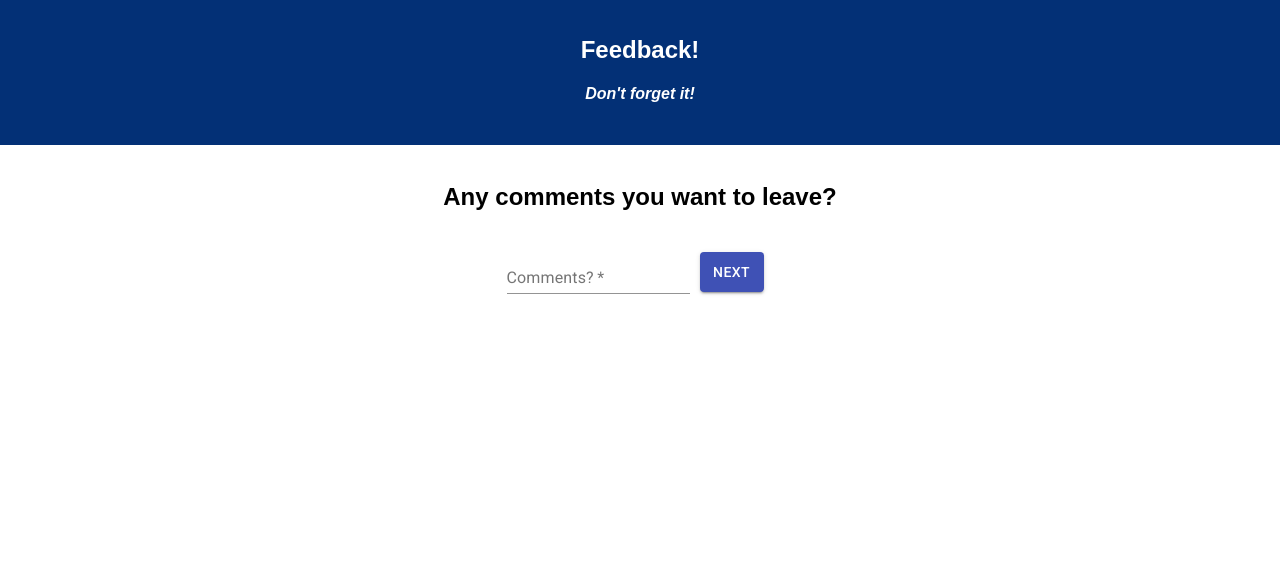
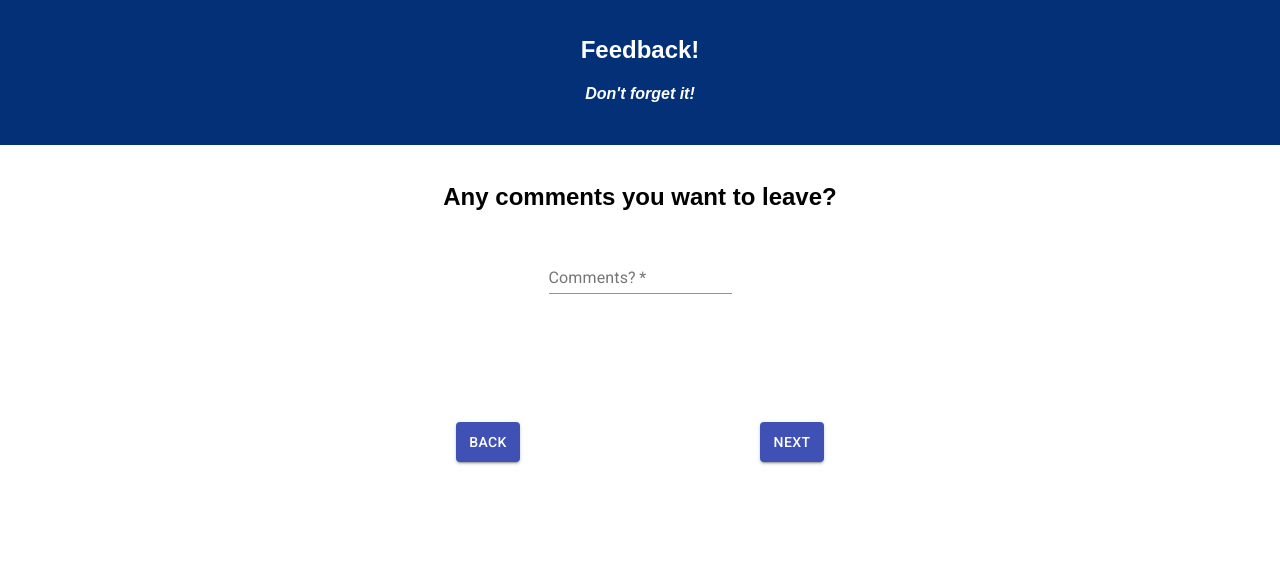
Before and after one commit to cassidyfoust/redux-feedback-loop-FINAL, a React app: page /#/comments in a window 1280 px wide. Built offline with nearby package versions, Linux system fonts and the light colour scheme.

Commit message:
added back button

```diff
--- a/src/components/App/App.css
+++ b/src/components/App/App.css
@@ -20,7 +20,7 @@
 .component {
   display: flex;
   justify-content: center;
-  align-items: flex-end;
+  /* flex-direction: column; */
 }
 
 .summary {
--- a/src/components/Comments/Comments.js
+++ b/src/components/Comments/Comments.js
@@ -7,7 +7,7 @@ const theme = createMuiTheme({
     overrides: {
         MuiButton: {
             root: {
-                margin: "10px",
+                margin: "120px",
                 padding: "10px"
             }
         }
@@ -20,7 +20,7 @@ class Comments extends Component {
         comments: ''
     }
 
-    handleClick = () => {
+    handleClickNext = () => {
         if (this.state.comments === ''){
             alert('You must fill out the comments field.')
         }
@@ -28,6 +28,11 @@ class Comments extends Component {
         this.props.dispatch({ type: 'ADD_COMMENTS', payload: this.state.comments })
         this.props.history.push('/review')}
     }
+
+    handleClickBack = () => {
+        this.props.history.push('/support')
+    }
+
 
     handleChange = (event) => {
         this.setState({
@@ -50,8 +55,11 @@ class Comments extends Component {
                             defaultValue=""
                             onChange={(event) => this.handleChange(event)}
                             margin="normal"
-                        />
-                        <Button className="btn" variant="contained" color="primary" onClick={this.handleClick}>
+                        /></div><div className="component">
+                        <Button className="btn" variant="contained" color="primary" onClick={this.handleClickBack}>
+                            Back
+                    </Button>
+                        <Button className="btn" variant="contained" color="primary" onClick={this.handleClickNext}>
                             Next
                     </Button>
                     </div>
--- a/src/components/Feeling/Feeling.js
+++ b/src/components/Feeling/Feeling.js
@@ -3,11 +3,11 @@ import TextField from '@material-ui/core/TextField';
 import { connect } from 'react-redux';
 import { Button, createMuiTheme , MuiThemeProvider} from '@material-ui/core';
 
-const theme = createMuiTheme ({
+const theme = createMuiTheme({
     overrides: {
         MuiButton: {
             root: {
-                margin: "10px",
+                margin: "120px",
                 padding: "10px"
             }
         }
@@ -47,7 +47,6 @@ class Feeling extends Component {
                 <TextField
                     id="standard-number"
                     label="Feeling?"
-                    // value={values.age}
                     onChange={(event) => this.handleChange(event)}
                     type="number"
                     InputLabelProps={{
@@ -56,6 +55,8 @@ class Feeling extends Component {
                     margin="normal"
                     required={true}
                 />
+                </div>
+                <div className="component">
                     <Button className="btn" variant="contained" color="primary" onClick={this.handleClick}>
                         Next
                     </Button>
--- a/src/components/Review/Review.js
+++ b/src/components/Review/Review.js
@@ -7,7 +7,7 @@ const theme = createMuiTheme({
     overrides: {
         MuiButton: {
             root: {
-                margin: "10px",
+                margin: "120px",
                 padding: "10px"
             }
         }
@@ -27,6 +27,11 @@ class Review extends Component {
                 })
 
         }
+
+    handleClickBack = () => {
+        this.props.history.push('/comments')
+    }
+
 
     render() {
         return (
@@ -48,6 +53,9 @@ class Review extends Component {
                          Comments: {this.props.reduxStore.feedbackReducer.comments}
                         </div>
                         <div className="component">
+                        <Button className="btn" variant="contained" color="primary" onClick={this.handleClickBack}>
+                            Back
+                    </Button>
                         <Button className="btn" variant="contained" color="primary" onClick={this.handleClick}>
                             Submit
                     </Button>
--- a/src/components/Support/Support.js
+++ b/src/components/Support/Support.js
@@ -7,7 +7,7 @@ const theme = createMuiTheme({
     overrides: {
         MuiButton: {
             root: {
-                margin: "10px",
+                margin: "120px",
                 padding: "10px"
             }
         }
@@ -20,7 +20,7 @@ class Support extends Component {
         support: ''
     }
 
-    handleClick = () => {
+    handleClickNext = () => {
         if (this.state.support === '') {
             alert('You must evaluate the support.')
         }
@@ -28,6 +28,10 @@ class Support extends Component {
             this.props.dispatch({ type: 'ADD_SUPPORT', payload: this.state.support })
             this.props.history.push('/comments')
         }
+    }
+
+    handleClickBack = () => {
+        this.props.history.push('/understanding')
     }
 
     handleChange = (event) => {
@@ -55,8 +59,11 @@ class Support extends Component {
                             }}
                             margin="normal"
                             required={true}
-                        />
-                        <Button className="btn" variant="contained" color="primary" onClick={this.handleClick}>
+                        /></div><div className="component">
+                        <Button className="btn" variant="contained" color="primary" onClick={this.handleClickBack}>
+                            Back
+                    </Button>
+                        <Button className="btn" variant="contained" color="primary" onClick={this.handleClickNext}>
                             Next
                     </Button>
                     </div>
--- a/src/components/Understanding/Understanding.js
+++ b/src/components/Understanding/Understanding.js
@@ -7,7 +7,7 @@ const theme = createMuiTheme({
     overrides: {
         MuiButton: {
             root: {
-                margin: "10px",
+                margin: "120px",
                 padding: "10px"
             }
         }
@@ -20,7 +20,7 @@ class Understanding extends Component {
         understanding: ''
     }
 
-    handleClick = () => {
+    handleClickNext = () => {
         if (this.state.understanding === '') {
             alert('You must evaluate your understanding.')
         }
@@ -28,6 +28,10 @@ class Understanding extends Component {
             this.props.dispatch({ type: 'ADD_UNDERSTANDING', payload: this.state.understanding })
             this.props.history.push('/support')
         }
+    }
+
+    handleClickBack = () => {
+        this.props.history.push('/')
     }
 
     handleChange = (event) => {
@@ -56,10 +60,15 @@ class Understanding extends Component {
                             margin="normal"
                             required={true}
                         />
-                        <Button className="btn" variant="contained" color="primary" onClick={this.handleClick}>
+                        </div>
+                        <div className="component">
+                        <Button className="btn" variant="contained" color="primary" onClick={this.handleClickBack}>
+                            Back
+                    </Button>
+                        <Button className="btn" variant="contained" color="primary" onClick={this.handleClickNext}>
                             Next
                     </Button>
-                    </div>
+                        </div>
                 </MuiThemeProvider>
             </>
         )
```
Also changed, not shown: INSTRUCTIONS.md (+3 -1 lines).
